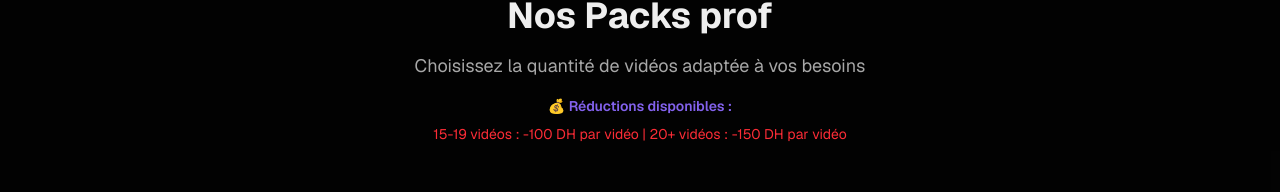
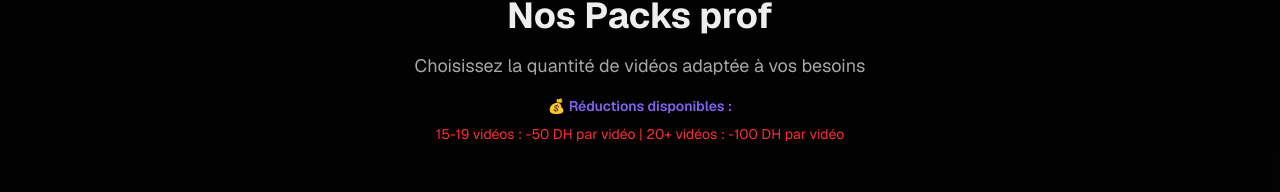
Before and after one commit to aboudi-a11y/final, a Next.js app: page /personal-branding in a window 1280 px wide. Shown: the part 2136-2328 px from the top of the page. Built offline with nearby package versions, Linux system fonts and the light colour scheme.

Commit message:
Update page.tsx

```diff
--- a/app/personal-branding/page.tsx
+++ b/app/personal-branding/page.tsx
@@ -269,7 +269,7 @@ export default function PersonalBrandingPage() {
               <div className="mt-4 space-y-2">
                 <p className="text-sm text-accent font-semibold">💰 Réductions disponibles :</p>
                 <p className="text-sm text-red-500">
-                  15-19 vidéos : -100 DH par vidéo | 20+ vidéos : -150 DH par vidéo
+                  15-19 vidéos : -50 DH par vidéo | 20+ vidéos : -100 DH par vidéo
                 </p>
               </div>
             </div>
@@ -349,7 +349,7 @@ export default function PersonalBrandingPage() {
                           {Math.round(pricePerUnit)} DH × {quantity} vidéos
                           {hasDiscount && (
                             <span className="ml-2 text-accent font-semibold">
-                              ({quantity >= 20 ? "-150" : "-100"} DH/vidéo)
+                              ({quantity >= 20 ? "-100" : "-50"} DH/vidéo)
                             </span>
                           )}
                         </div>
```
